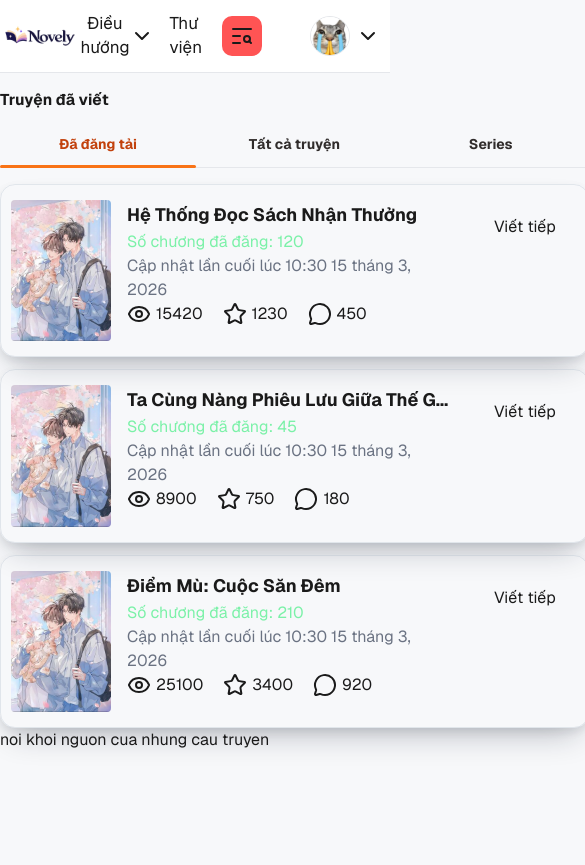
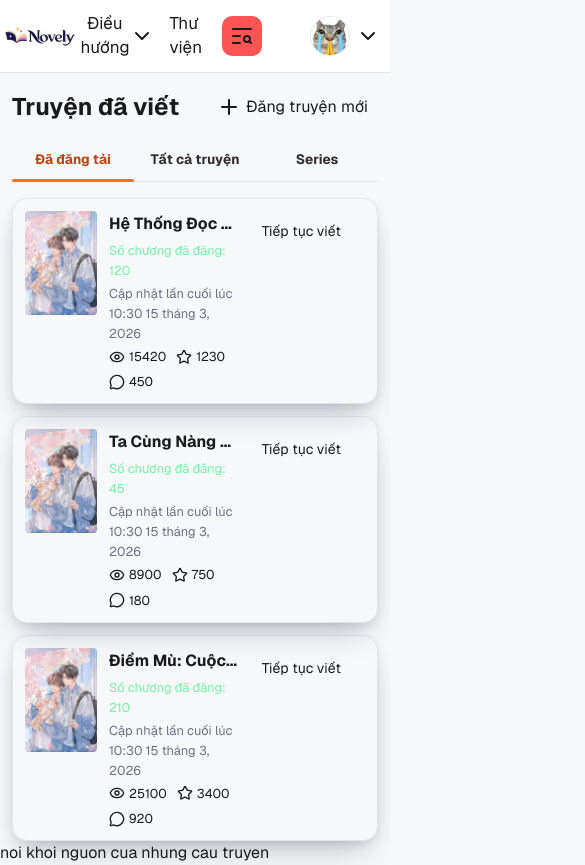
Before and after one commit to heimingtou/Novely, a Next.js app: page /Writer in a window 390 px wide. Shown: the whole page, 585 px wide, since content can reach past the window. Before the commit the page ends 844 px from the top, so only its background shows below. Built offline with nearby package versions, Linux system fonts and the light colour scheme.

Commit message:
feat: btn

```diff
--- a/src/app/Writer/page.css
+++ b/src/app/Writer/page.css
@@ -1,9 +1,43 @@
 .ContaintPage{
-    margin-left: auto;
-    margin-right: auto;
+    width: clamp(40rem,55%,55rem);
+    margin-inline: auto;
 }
 .titlePage h1{
     font-size: clamp(15px, 4vw, 38px);
     font-weight: bold;
     margin: 15px 0px;
 }
+
+.writer-content {
+    width: 100%;
+    min-width: 0;
+}
+
+.writer-content .content {
+    width: 100%;
+    min-width: 0;
+}
+.btn{
+    background-color: var(--color-primary);
+    height: fit-content;
+    padding: 10px;
+    border-radius: 5px;
+    display: flex;
+    flex-direction: row;
+    gap: 5px;
+}
+.btn:hover{
+    transform: translateY(-2px);
+    box-shadow: 0 8px 14px rgba(15, 23, 42, 0.12), 0 22px 38px -12px rgba(15, 23, 42, 0.36);
+    background-color: var(--color-primary-hover);
+}
+@media (max-width: 600px) {
+    .ContaintPage {
+        width: calc(100% - 1.5rem);
+    }
+
+    .titlePage h1 {
+        font-size: clamp(1.5rem, 6vw, 2rem);
+        margin: 1rem 0;
+    }
+}
--- a/src/app/Writer/page.js
+++ b/src/app/Writer/page.js
@@ -5,6 +5,7 @@ import CardWriter from "@/components/CardWriter/cardwriter"
 import Tabs from "@/components/Tabs/Tabs"
 import cardImg from '../../../public/CardStory.jpg'
 import './page.css'
+import { Plus, PlusCircle } from 'lucide-react'
 const NovelDatas={
   "novels": [
     {
@@ -109,11 +110,12 @@ export default function WriterPage(){
     const selectedNovelData = novelDataByTab[activeTab]
 
     return(
-        <div className="ContaintPage">
-            <div className="titlePage">
+        <div className="ContaintPage writer-page">
+            <div className="titlePage flex flex-row justify-between items-center">
                 <h1>Truyện đã viết</h1>
+                <button className='btn'> <span><Plus/> </span> <span>Đăng truyện mới</span> </button>
             </div>
-            <div className="Containt w-fit" >
+            <div className="writer-content">
                 <Tabs activeTab={activeTab} onTabChange={setActiveTab} />
                 <div className="content flex flex-col gap-3">
                     {
--- a/src/components/CardWriter/cardWriter.css
+++ b/src/components/CardWriter/cardWriter.css
@@ -1,6 +1,4 @@
-.imgCard{
 
-}
 .icontext{
     display: flex;
     flex-direction: row;
@@ -24,8 +22,14 @@
     flex: 1;
     min-width: 0;
 }
-.imgCard {
+.imgCards {
+    width: 6.25rem;
+    height: 8.75rem;
     flex-shrink: 0;
+}
+.imgCards img {
+    width: 100%;
+    height: 100%;
 }
 .ContaintCard > div:last-child,
 .btn-card{
@@ -33,8 +37,8 @@
 }
 .btn-card{
     background-color: var(--color-primary);
-    padding:15px;
-    border-radius: 15px;
+    padding:10px 25px;
+    border-radius:8px;
 }
 .title h1{
     color:var(--color-foreground);
@@ -50,6 +54,81 @@
     display: flex;
     flex-direction: column;
     align-items: start;
+    gap: 3px;
     flex: 1;
     min-width: 0;
 }
+
+.title > div {
+    flex-wrap: wrap;
+    justify-content: flex-start;
+    gap: 0.5rem 0.875rem;
+}
+
+@media (max-width: 600px) {
+    .ContaintCard {
+        gap: 0.75rem;
+        padding: 0.75rem;
+    }
+
+    .ContaintCard > div:first-child {
+        gap: 0.75rem;
+        margin-right: 0;
+    }
+
+    .imgCards {
+        width: 4.5rem;
+        height: 6.5rem;
+    }
+
+    .title h1 {
+        font-size: 1rem;
+    }
+
+    .title > p {
+        font-size: 0.8rem;
+        line-height: 1.25rem;
+    }
+
+    .title > div {
+        gap: 0.375rem 0.625rem;
+    }
+
+    .icontext {
+        align-items: center;
+        gap: 0.25rem;
+        font-size: 0.8rem;
+    }
+
+    .icontext svg {
+        width: 1rem;
+        height: 1rem;
+    }
+
+    .btn-card {
+        padding: 0.625rem 0.75rem;
+        border-radius: 0.75rem;
+        font-size: 0.875rem;
+        white-space: nowrap;
+    }
+}
+
+@media (max-width: 380px) {
+    .ContaintCard {
+        flex-wrap: wrap;
+    }
+
+    .ContaintCard > div:first-child {
+        flex-basis: 100%;
+    }
+
+    .ContaintCard > div:last-child {
+        margin-left: auto;
+        margin-right: 0;
+    }
+
+    .imgCards {
+        width: 4rem;
+        height: 5.75rem;
+    }
+}
--- a/src/components/CardWriter/cardwriter.jsx
+++ b/src/components/CardWriter/cardwriter.jsx
@@ -14,14 +14,14 @@ const formattedDate = new Date(date).toLocaleDateString("vi-VN", {
 return(
     <div className=" ContaintCard bg-amber-50 flex flex-row justify-between h-fit gap-3.5  ">
         <div className="flex flex-row gap-4 mr-3">
-             <div className="imgCard w-25 h-full relative ">
+             <div className="imgCards w-25 h-full relative ">
                 <Image src={img} className="object-cover rounded" alt="img" />
             </div>
             <div className="title">
                 <h1>{title}</h1>
                 <p className="text-green-300">Số chương đã đăng: {current_chap}</p>
                 <p className="text-gray-500">Cập nhật lần cuối {formattedDate}</p>
-                <div className="flex flex-row justify-around gap-5">
+                <div className="flex flex-row gap-5">
                     <p className=" icontext"><span><Eye/> </span><span>{view}</span></p>
                     <p className="icontext"><span><StarIcon/></span><span>{like}</span></p>
                     <p className="icontext"><span><MessageCircle/></span><span>{comment}</span></p>
@@ -30,7 +30,8 @@ return(
         </div>
 
         <div className="mr-3">
-            <button className="btn-card"><span>Viết tiếp</span></button>
+            <button className="btn-card"><span>Tiếp tục viết</span>
+            </button>
         </div>
     </div>
 )
--- a/src/components/Tabs/Tabs.css
+++ b/src/components/Tabs/Tabs.css
@@ -7,12 +7,21 @@
 
 .writer-tabs__tab {
     flex: 1;
+    min-width: 0;
     padding: 0.5rem 0.75rem 0.75rem;
     color: var(--text-nav);
-    font-size: clamp(14px,2vw,1.5rem);
+    font-size: clamp(20px,2vw,1.5rem);
     font-weight: 700;
     text-align: center;
     cursor: pointer;
+}
+
+@media (max-width: 600px) {
+    .writer-tabs__tab {
+        padding: 0.5rem 0.25rem 0.75rem;
+        font-size: clamp(0.75rem, 3.5vw, 0.875rem);
+        white-space: nowrap;
+    }
 }
 
 .writer-tabs__tab[aria-selected="true"] {
```
